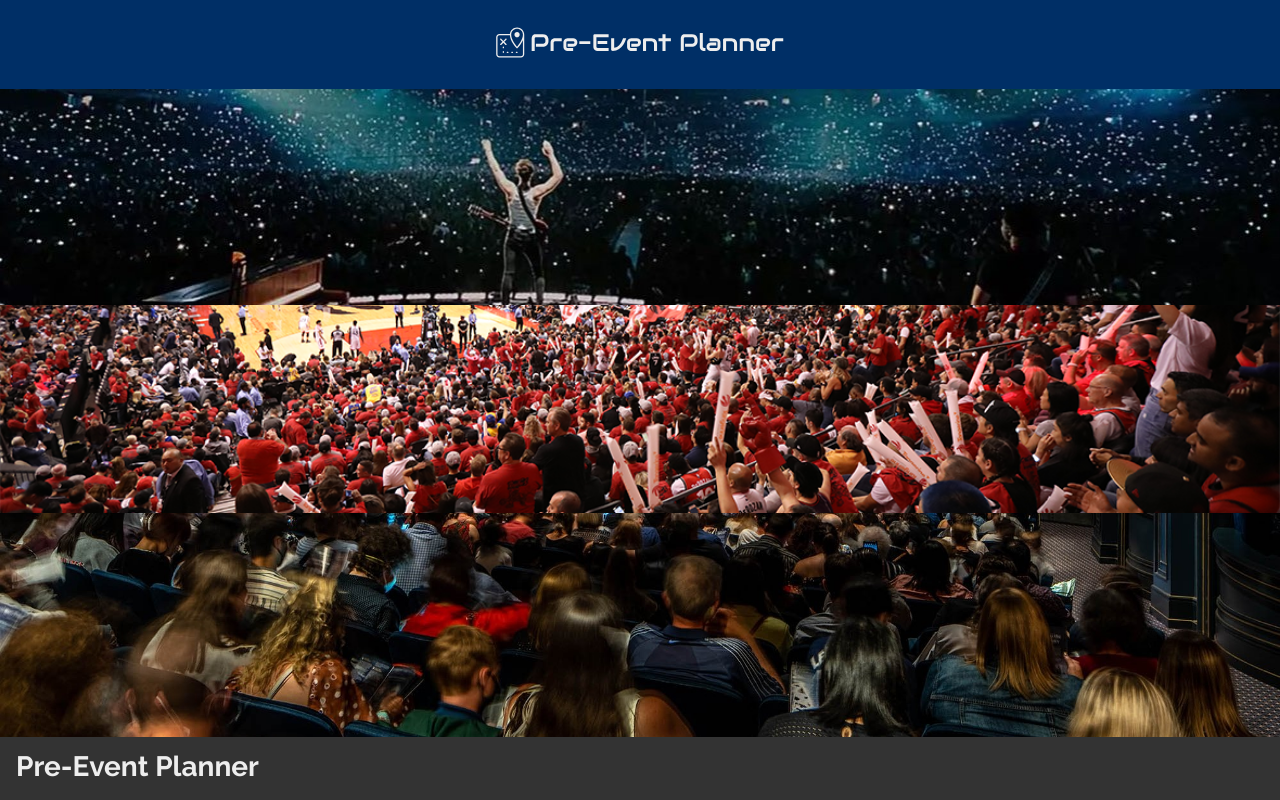
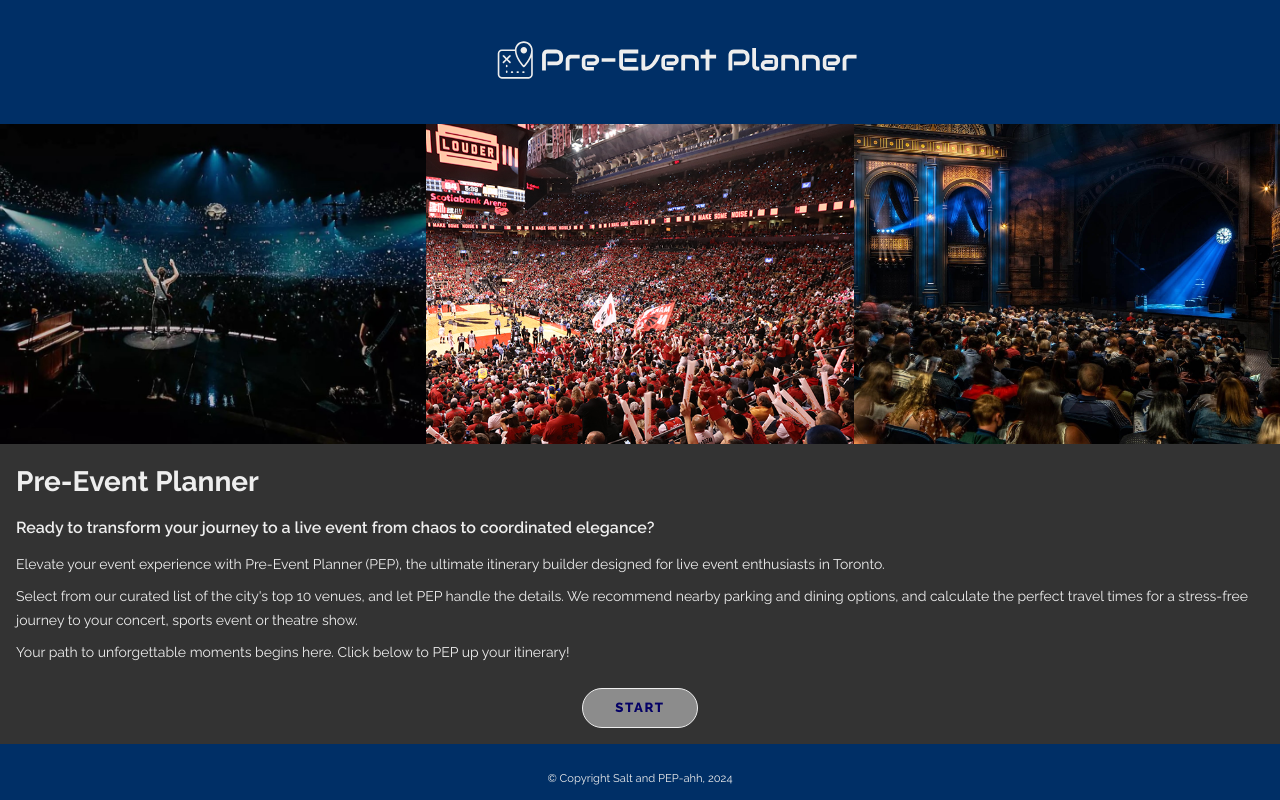
Before and after one commit to strawnz/cj-astronomo-capstone, a React (Create React App) app: page / in a window 1280 px wide. Shown: the top 800 px of the page. Built offline with nearby package versions, Linux system fonts and the light colour scheme.

Commit message:
Add more copy to homepage

```diff
--- a/src/components/Header/Header.scss
+++ b/src/components/Header/Header.scss
@@ -5,10 +5,18 @@
     padding: 1.25rem 1rem;
     display: flex;
     justify-content: center;
+
+    @include desktop {
+        padding: 2rem;
+    }
 }
 
 .logo {
     &__grey {
         width: 100%;
+
+        @include desktop {
+            width: 125%;
+        }
     }
 }
--- a/src/pages/HomePage/HomePage.js
+++ b/src/pages/HomePage/HomePage.js
@@ -11,14 +11,31 @@ function HomePage() {
             </section>
             <section className='home__container'>
                 <h1 className='home__header'>Pre-Event Planner</h1>
-                <p className='home__body'>
+                <p className='home__subheader'>
                     Ready to transform your journey to a live event
                     from chaos to coordinated elegance?
                 </p>
-                <p className='home__body'>
-                    Your path to unforgettable moments begins here.
-                    Click below to 'PEP' up your itinerary!
-                </p>
+                <div className='home__paragraph-container'>
+                    <p className='home__body'>
+                        Elevate your event experience with Pre-Event Planner (PEP), the
+                        ultimate itinerary builder designed for live event enthusiasts
+                        in Toronto.
+                    </p>
+                </div>
+                <div className='home__paragraph-container'>
+                    <p className='home__body'>
+                        Select from our curated list of the city's top 10 venues, and let PEP
+                        handle the details. We recommend nearby parking and dining options,
+                        and calculate the perfect travel times for a stress-free journey to
+                        your concert, sports event or theatre show.
+                    </p>
+                </div>
+                <div className='home__paragraph-container'>
+                    <p className='home__body'>
+                        Your path to unforgettable moments begins here.
+                        Click below to PEP up your itinerary!
+                    </p>
+                </div>
             </section>
             <section className='home__button-container'>
                 <Link to='/form' className='home__button'>
--- a/src/pages/HomePage/HomePage.scss
+++ b/src/pages/HomePage/HomePage.scss
@@ -10,6 +10,11 @@
     &__container {
         height: 80vh;
         position: relative;
+
+        @include desktop {
+            display: flex;
+            height: 40vh;
+        }
     }
 
     &__concert {
@@ -21,6 +26,12 @@
         position: absolute;
         top: 0;
         z-index: 2;
+
+        @include desktop {
+            width: 33.3%;
+            position: relative;
+            height: 40vh;
+        }
     }
 
     &__sports {
@@ -32,6 +43,13 @@
         position: absolute;
         top: 20vh;
         z-index: 1;
+
+        @include desktop {
+            width: 33.4%;
+            position: relative;
+            height: 40vh;
+            top: 0;
+        }
     }
 
     &__theatre {
@@ -42,7 +60,15 @@
         height: 33vh;
         position: absolute;
         top: 48vh;
+
+        @include desktop {
+            width: 33.3%;
+            position: relative;
+            height: 40vh;
+            top: 0;
+        }
     }
+
 }
 
 .home {
@@ -53,6 +79,15 @@
     &__header {
         @include page-header;
         margin-bottom: 1rem;
+    }
+
+    &__subheader {
+        @include subheader;
+        margin-bottom: 0.5rem;
+    }
+
+    &__paragraph-container {
+        padding: 0.25rem 0;
     }
 
     &__body {
--- a/src/styles/partials/mixins.scss
+++ b/src/styles/partials/mixins.scss
@@ -26,6 +26,11 @@
     font-weight: 700;
     font-size: 1.75rem;
     line-height: 2.25rem;
+
+    @include desktop {
+        font-size: 1.75rem;
+        line-height: 2.25rem;
+    }
 }
 
 @mixin subheader {
```
